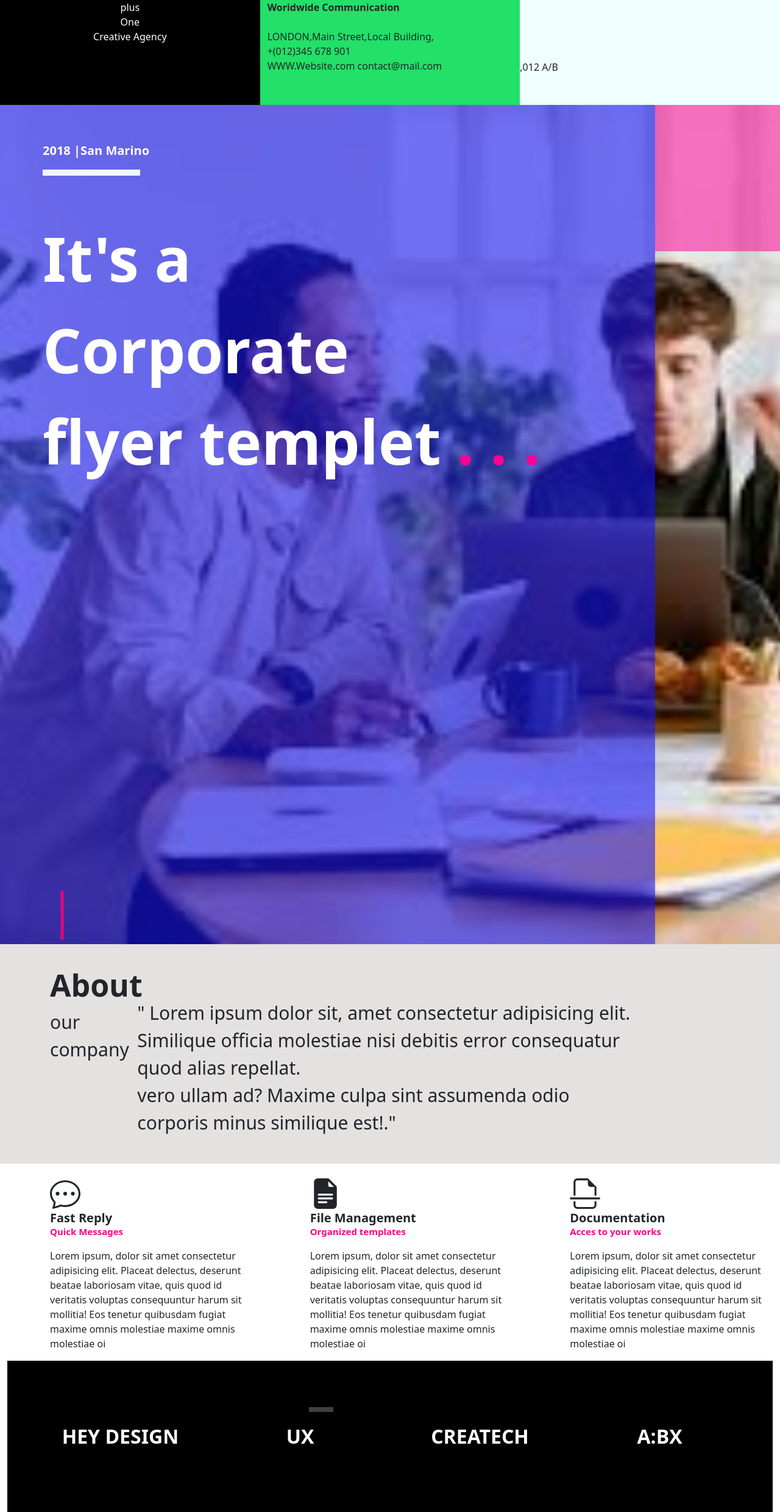
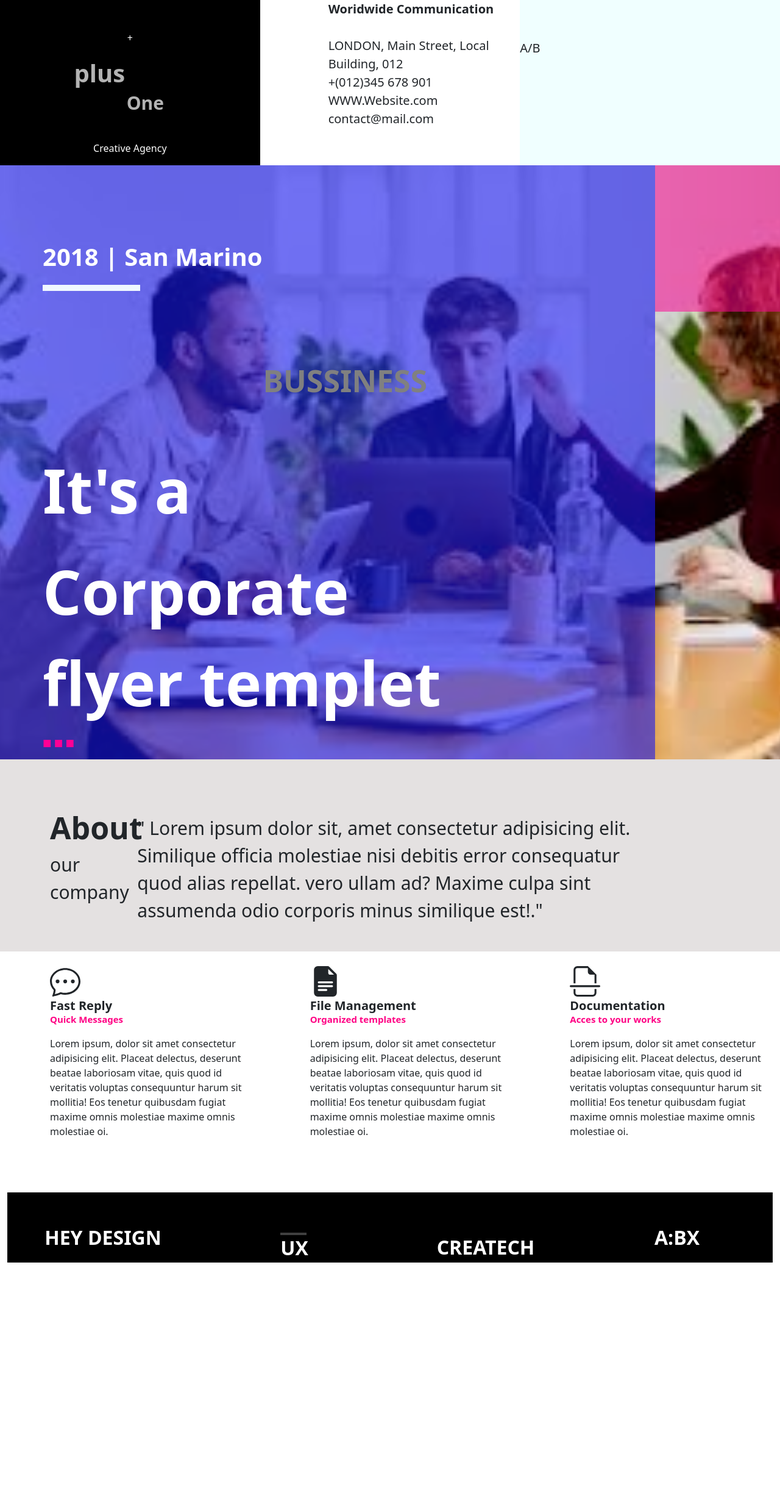
Before and after one commit to R-1944/layout4, a plain HTML site: page index.html in a window 1280 px wide. Shown: the whole page at 61% size. After the commit the page ends 2070 px from the top, so only its background shows below. Drawn offline with nearby package versions, Linux system fonts and the light colour scheme.

Commit message:
Add files via upload
footer complete

```diff
--- a/index.html
+++ b/index.html
@@ -17,22 +17,29 @@
             <div class="container-fluid">
                 <div class="row">
 
-                <div class="col-xl-4" style="background-color: black;color: white; text-align: center;">
-                    <p>plus<br> One<br>Creative Agency</p>
+                    <div class="col-xl-4" style="background-color: black;color: white; text-align: center; padding-top: 50px;">
+                        <div><p class="plus_icon">+</p></div>
+                        <p style="font-size: 40px; font-weight: bold; margin-left: -100px; opacity: 0.7;">plus</p><p style="font-size: 30px; font-weight: bold; margin-left: 50px; margin-top: -20px; opacity: 0.7;"><b>One</b></p> <br><p class="first_left">Creative Agency</p>
+
+                        <!--- plus icon-->
+
                     </div>
-                <div class="col-xl-4" style="background-color: rgb(34, 224, 104);">
-                    <span style="padding-left: 0px; padding-top: 50px; padding-bottom: 50px;"><b>Woridwide
+                    <div class="col-xl-4" style="background-color: white">
+                        <p style="margin-left: 100px; font-size: medium;">
+                            <span style="padding-left: 0px; padding-top: 50px; padding-bottom: 50px; padding: 50px; margin-left: -50px; font-size: 20px;"><b>Woridwide
                                 Communication</b> <br>
-                        <br> LONDON,Main Street,Local Building,<br>
+                            <br> LONDON,  Main   Street,  Local    Building,   012 <br>
 
                             +(012)345 678 901<br>
                             WWW.Website.com
                             contact@mail.com</span>
+                        </p>
+
 
                     </div>
                     <div class="col-xl-4"
                         style="background-color: azure; padding-left: 0; padding-top: 50px;padding-bottom: 50px;">
-                    <br><br>,012 A/B
+                        <br><p style="font-size: 20px; margin-top: -10px;"> A/B</p>
                     </div>
                 </div>
             </div>
@@ -47,18 +54,26 @@
                         <div class="row">
                             <div class="col-xl-10 templet " style="background-color: rgba(23, 23, 245, 0.585); ">
                                 <div>
-                                <p style="font-weight: bold; font-size: 20px; margin-left: 70px;"><br><br>2018 |San
+                                    <p style="font-weight: bold; font-size: 40px; margin-left: 70px;"><br><br>2018 | San
                                         Marino
                                     </p>
                                 </div>
-                            <div class="line"
+                                <div
                                     style="background-color: aliceblue; height: 10px;width: 10rem; margin-left: 70px;">
                                 </div>
                                 <br>
                                 <div style="font-size: 100px; margin-left: 70px; margin-top: -50;">
-                                <!-- <p style="margin-left: 70px; opacity: 0.5; font-size: 200px;">BUSSINESS.</p> -->
-                                <span> It's a<br>Corporate<br>flyer templet <span style="color: rgb(255, 0, 149);"> . .
-                                        .</span></span> <br><br><br> <br><br><br>
+                                    <div>
+                                        <p class="business">BUSSINESS</p>
+                                        <p class="its">It's a</p>
+                                    </div>
+                                    <span class="core"> Corporate<br>
+                                        <p class="temp">flyer templet
+                                        <h6 class="dote" style="color: rgb(255, 0, 149);">&#9632 &#9632 &#9632</h6>
+                                        </p>
+                                    </span>
+                                    <div>
+                                    </div>
                                 </div>
                             </div>
                             <div class="col-xl-2" style="background-color: rgba(255, 0, 149, 0.522); height: 15rem;">
@@ -69,22 +84,21 @@
             </div>
 
 
-
-
         </header>
         <div class="container-fluid">
             <div class="row">
                 <div class="col-xl-12" style="background-color: rgba(219, 215, 215, 0.752);">
                     <div class="row">
                         <div class="col-xl-2">
-                        <div class="line"
-                            style="background-color: rgb(229, 6, 122); height:5px; width: 5rem; margin-left: 50px; rotate: 90deg; margin-top: -50px;">
-                        </div>
+
                             <div class="col-xl-2">
                                 <div class="about"> <span style="font-size: 30px;"><b
                                             style="font-size: 50px; font-weight: bold; padding-bottom: 0px;  margin-bottom: 50px;"><br>About</b>
                                         <br>our<br>company
                                     </span>
+                                    <div class="line">
+                                        <!--style="background-color: rgb(229, 6, 122); height:5px; width: 5rem; margin-left: 50px; rotate: 90deg; margin-top: -50px;"> -->
+                                    </div>
                                 </div>
                             </div>
 
@@ -92,7 +106,7 @@
                         <div class="col-xl-8">
                             <div class="right_text">
                                 " Lorem ipsum dolor sit, amet consectetur adipisicing elit.<br>
-                            Similique officia molestiae nisi debitis error consequatur quod alias repellat.<br>
+                                Similique officia molestiae nisi debitis error consequatur quod alias repellat.
                                 vero ullam ad? Maxime culpa sint assumenda odio corporis minus similique est!."<br><br>
                             </div>
                         </div>
@@ -116,7 +130,7 @@
                         <p class="paragrph">Lorem ipsum, dolor sit amet consectetur adipisicing elit.
                             Placeat delectus, deserunt beatae laboriosam vitae,
                             quis quod id veritatis voluptas consequuntur harum sit
-                        mollitia! Eos tenetur quibusdam fugiat maxime omnis molestiae maxime omnis molestiae oi
+                            mollitia! Eos tenetur quibusdam fugiat maxime omnis molestiae maxime omnis molestiae oi.<p class="pink_line"></p>
 
                         </p>
                     </span>
@@ -135,7 +149,8 @@
                         <p class="paragrph">Lorem ipsum, dolor sit amet consectetur adipisicing elit.
                             Placeat delectus, deserunt beatae laboriosam vitae,
                             quis quod id veritatis voluptas consequuntur harum sit
-                        mollitia! Eos tenetur quibusdam fugiat maxime omnis molestiae maxime omnis molestiae oi
+                            mollitia! Eos tenetur quibusdam fugiat maxime omnis molestiae maxime omnis molestiae oi.<p class="pink_line"></p>
+
 
                         </p>
                     </span>
@@ -153,7 +168,8 @@
                         <p class="paragrph">Lorem ipsum, dolor sit amet consectetur adipisicing elit.
                             Placeat delectus, deserunt beatae laboriosam vitae,
                             quis quod id veritatis voluptas consequuntur harum sit
-                        mollitia! Eos tenetur quibusdam fugiat maxime omnis molestiae maxime omnis molestiae oi
+                            mollitia! Eos tenetur quibusdam fugiat maxime omnis molestiae maxime omnis molestiae oi.<p class="pink_line"></p>
+
 
                         </p>
                     </span>
@@ -161,17 +177,26 @@
                 </div>
 
             </div>
-    </div>
+        </div><br><br><br>
 
     </main>
     <div class="container-fluid">
         <footer>
-            <div class="container-fluid" style="background-color: black; color: white;padding-left: 50px;padding-right: 50px; padding-top: 100px; padding-bottom: 100px;">
+            <div class="container-fluid"  style="background-color: black; color: white; padding-top: 50px;"><!--padding-left: 50px;padding-right: 50px; padding-top: 100px; padding-bottom: 100px;-->
                 <div class="row" style="text-align: center; font-size: xx-large;">
-                    <div  class="col-xl-3"><b>HEY DESIGN</b> </div>
-                    <div  class="col-xl-3" style="margin-top: -40px;"><hr style="height: 8px; width: 40px; background-color: white; margin-left: 150px;"><b>UX</b> </div>
-                    <div  class="col-xl-3"> <b>CREATECH</b></div>
-                    <div  class="col-xl-3"><b>A:BX</b></div>
+                    <div class="col-xl-3"><b>HEY DESIGN</b> </div>
+                    <div class="col-xl-3">
+                        <hr
+                            style="background-color: white; width: 15%; padding: 0.5%; margin-left: 42%; margin-bottom: -1%;">
+                        <b>UX</b>
+                    </div>
+                    <div class="col-xl-3  create">
+                        <p class="hr1"></p>
+                        <p class="hr2"></p>
+                        <p class="hr3"></p><div><b class="footer_hr3">CREATECH</b>
+                        </div>
+                      </div>
+                    <div class="col-xl-3"><b>A:BX</b></div>
 
                 </div>
 
```
Lines whose indentation alone changed are shown as unchanged.
